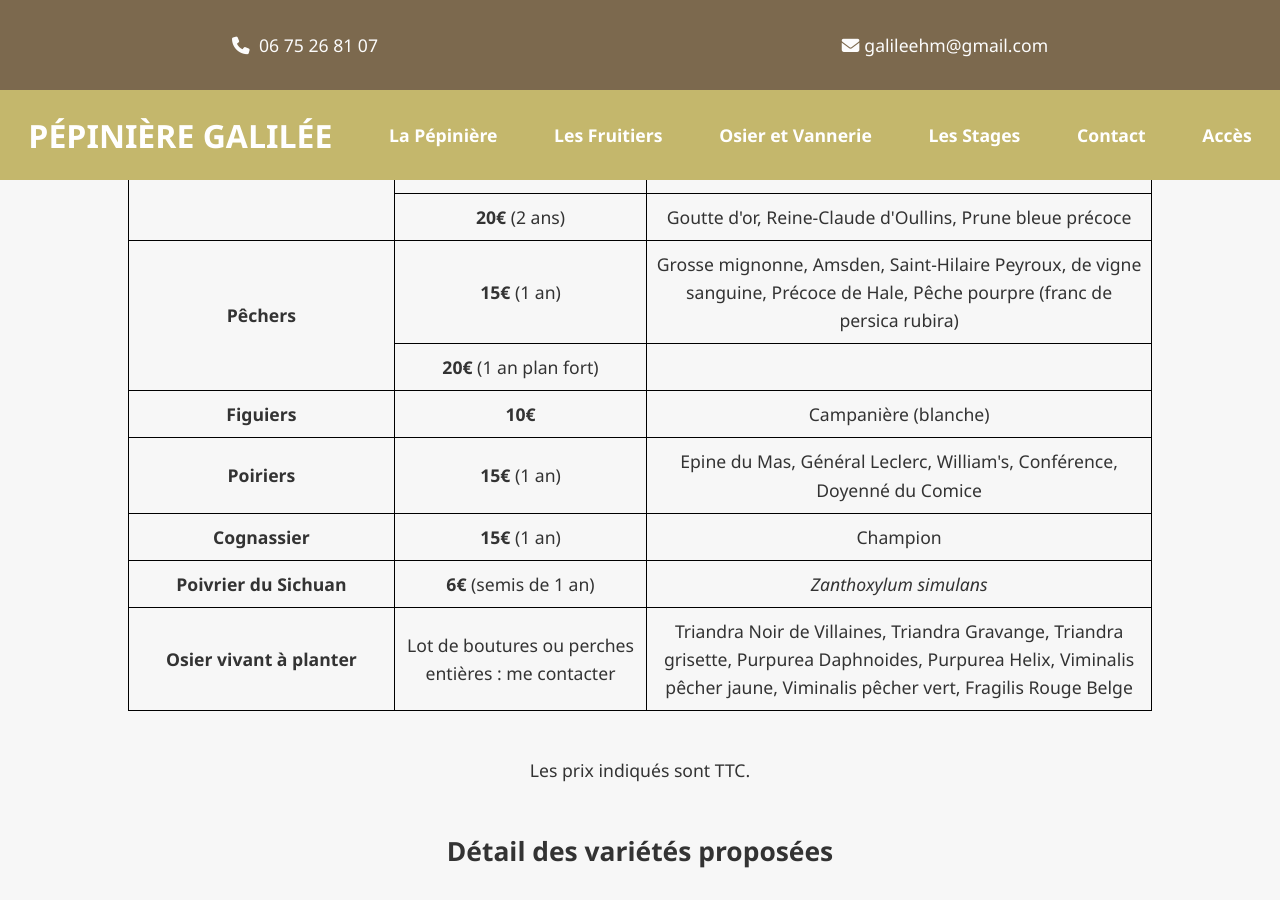
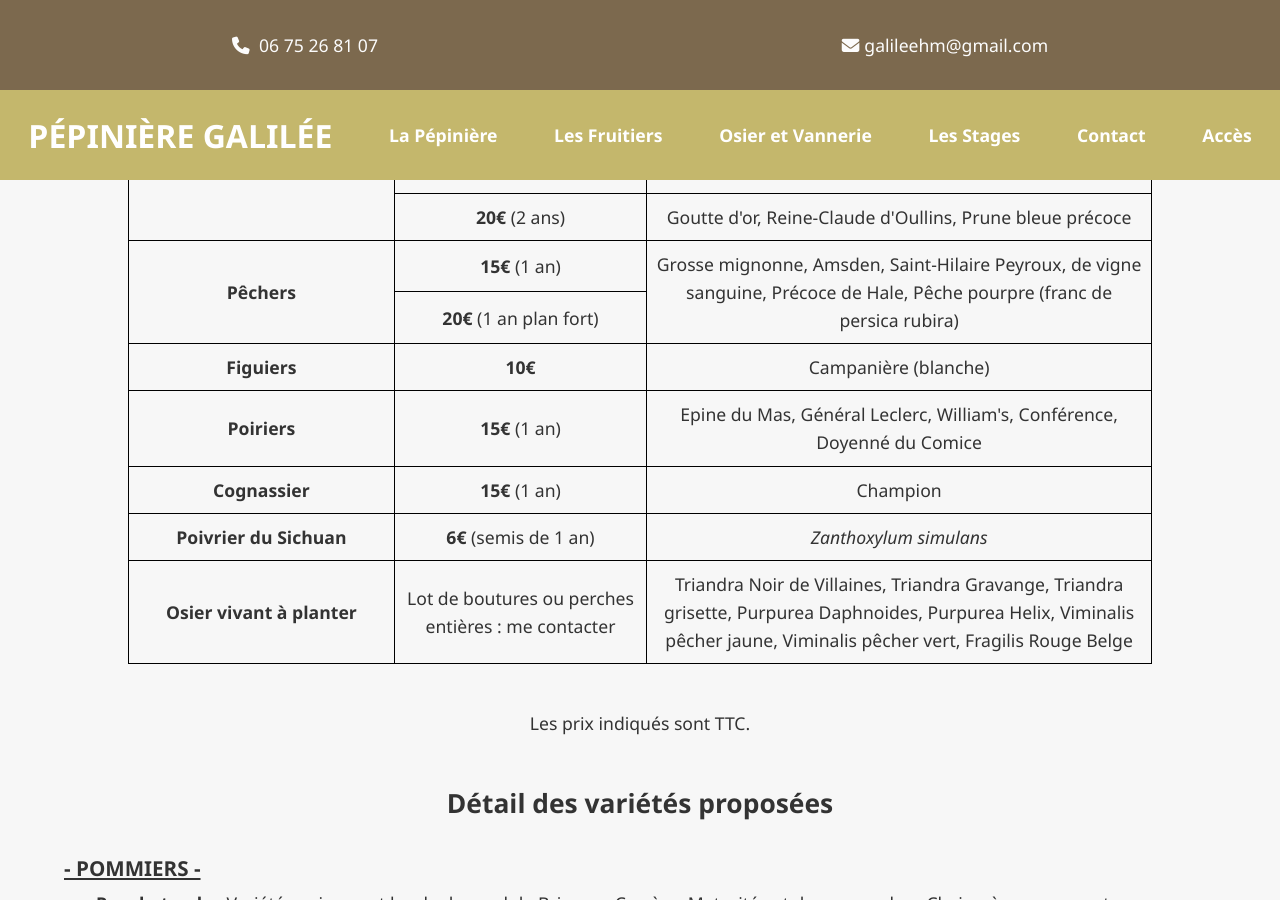
Before and after one commit to pepiniereGalilee/pepiniereGalilee.github.io, a Jekyll site: the page built from _pages/fruitiers.html, in a window 1280 px wide and 900 px high, scrolled down 1080 px. Built offline with Jekyll 4.4.1, drawn with Linux system fonts in a browser that asks for light colours; nearby versions of some CDN libraries.

Commit message:
Update fruitiers.html

```diff
--- a/_pages/fruitiers.html
+++ b/_pages/fruitiers.html
@@ -73,7 +73,7 @@ permalink: /fruitiers
         <strong>Pêchers</strong>
       </td>
       <td><strong>15&euro;</strong> (1 an)</td>
-      <td>
+      <td rowspan="2">
         Grosse mignonne, Amsden, Saint-Hilaire Peyroux, de vigne sanguine,
         Précoce de Hale, Pêche pourpre (franc de persica rubira)
       </td>
```
